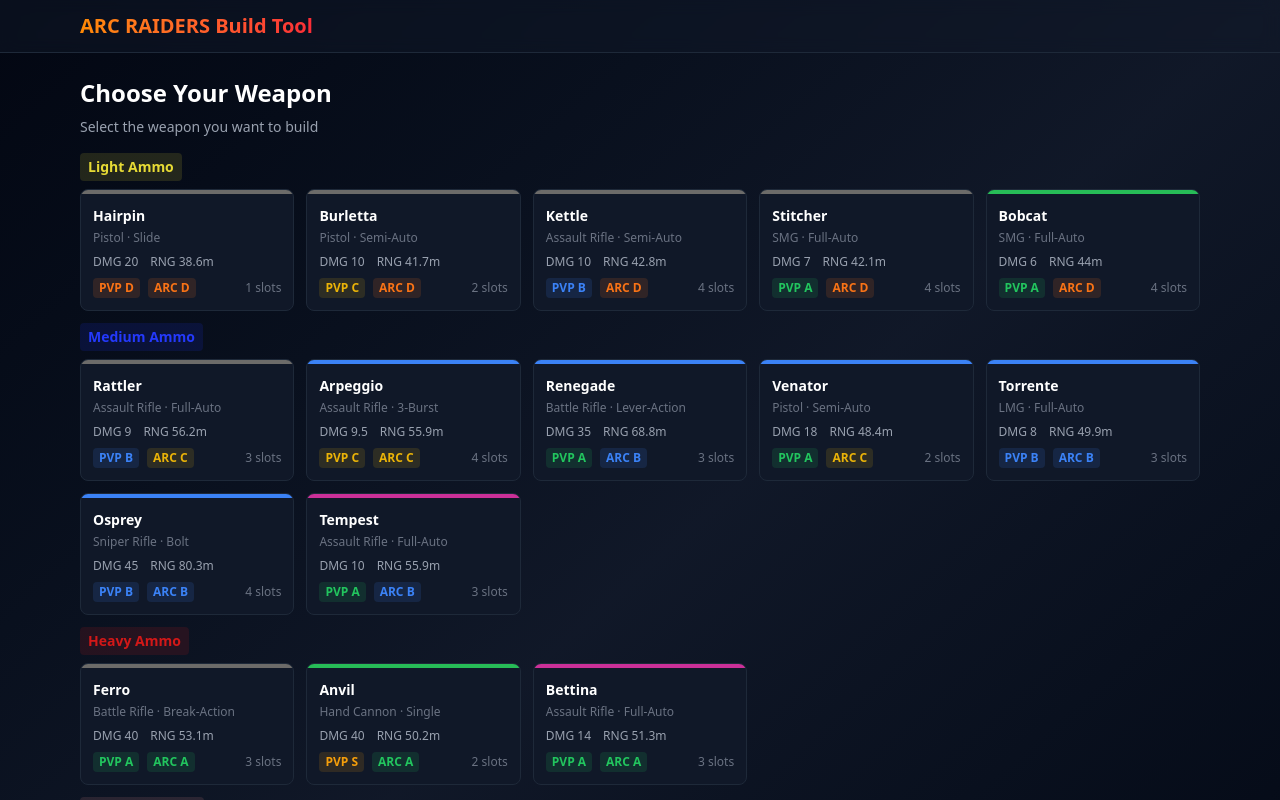
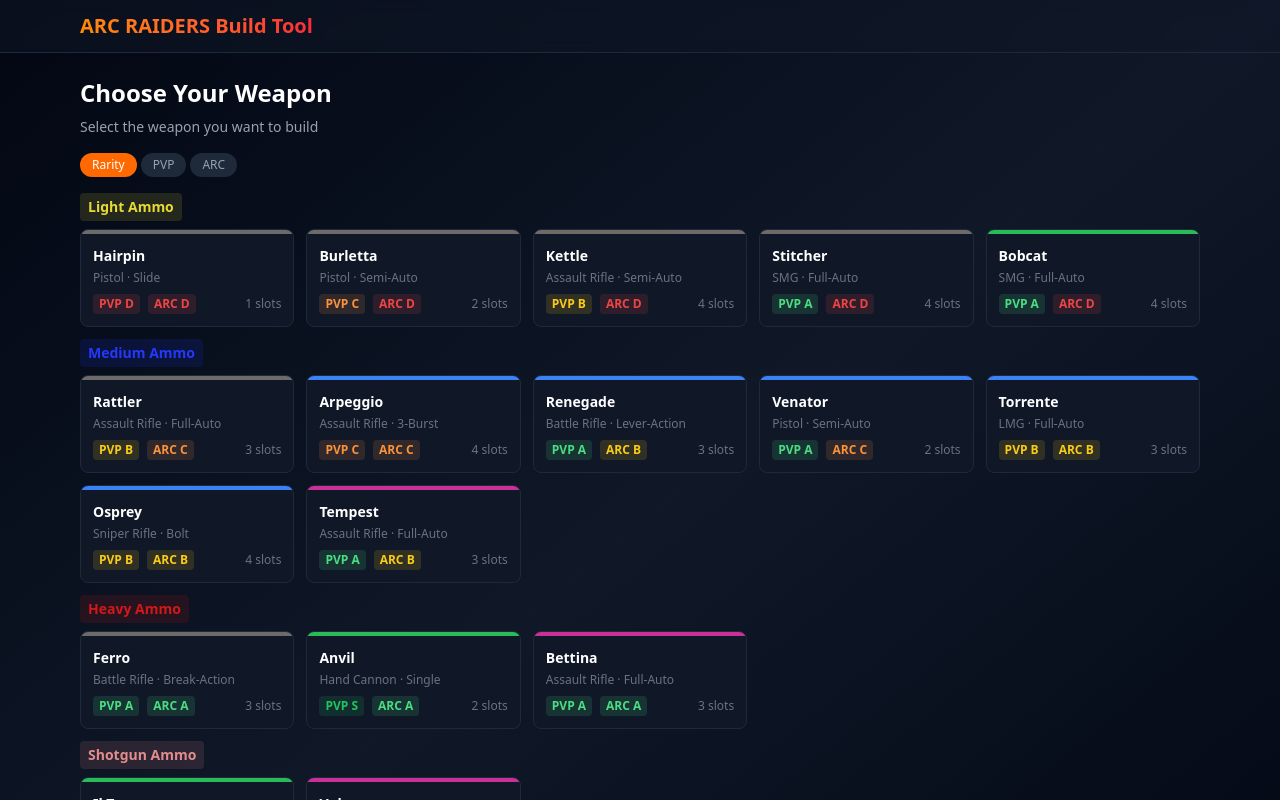
Before and after one commit to Jagg111/arc-kits, a React (Vite) app: page / in a window 1280 px wide. Shown: the top 800 px of the page. Built offline with nearby package versions, Linux system fonts and the light colour scheme.

Commit message:
cleaned up weapon tiles and added sorting

```diff
--- a/src/components/weapons/WeaponCard.tsx
+++ b/src/components/weapons/WeaponCard.tsx
@@ -29,12 +29,6 @@ export default function WeaponCard({ weapon, onSelect }: WeaponCardProps) {
         {CLASS_LABELS[weapon.weaponClass]} · {weapon.fireMode}
       </p>
 
-      {/* Quick stats */}
-      <div className="flex items-center gap-3 mb-2 text-xs text-gray-400">
-        <span>DMG {weapon.damage}</span>
-        <span>RNG {weapon.range}m</span>
-      </div>
-
       <div className="flex items-center justify-between">
         <div className="flex gap-2">
           <span className="text-xs font-bold px-1.5 py-0.5 rounded" style={{ backgroundColor: GRADE_COLORS[weapon.pvp] + "22", color: GRADE_COLORS[weapon.pvp] }}>
--- a/src/components/weapons/WeaponPicker.tsx
+++ b/src/components/weapons/WeaponPicker.tsx
@@ -1,13 +1,24 @@
+import { useState } from "react";
 import { WEAPONS } from "../../data/weapons";
-import { AMMO_TYPES, RARITY_ORDER } from "../../data/constants";
+import { AMMO_TYPES, RARITY_ORDER, GRADE_ORDER } from "../../data/constants";
 import type { Rarity } from "../../types";
 import AmmoGroup from "./AmmoGroup";
+
+type SortMode = "rarity" | "pvp" | "arc";
 
 interface WeaponPickerProps {
   onSelect: (id: string) => void;
 }
 
+const SORT_OPTIONS: { value: SortMode; label: string }[] = [
+  { value: "rarity", label: "Rarity" },
+  { value: "pvp", label: "PVP" },
+  { value: "arc", label: "ARC" },
+];
+
 export default function WeaponPicker({ onSelect }: WeaponPickerProps) {
+  const [sortMode, setSortMode] = useState<SortMode>("rarity");
+
   return (
     <div className="space-y-4">
       <div>
@@ -16,11 +27,31 @@ export default function WeaponPicker({ onSelect }: WeaponPickerProps) {
           Select the weapon you want to build
         </p>
       </div>
+      <div className="flex gap-1">
+        {SORT_OPTIONS.map((opt) => (
+          <button
+            key={opt.value}
+            onClick={() => setSortMode(opt.value)}
+            className={`px-3 py-1 text-xs font-medium rounded-full transition-colors ${
+              sortMode === opt.value
+                ? "bg-orange-500 text-white"
+                : "bg-gray-800 text-gray-400 hover:text-gray-200"
+            }`}
+          >
+            {opt.label}
+          </button>
+        ))}
+      </div>
       <div className="space-y-3">
         {AMMO_TYPES.map((ammoType) => {
           const guns = WEAPONS
             .filter((w) => w.ammoType === ammoType)
-            .sort((a, b) => RARITY_ORDER[a.rarity as Rarity] - RARITY_ORDER[b.rarity as Rarity]);
+            .sort((a, b) => {
+              if (sortMode === "rarity") {
+                return RARITY_ORDER[a.rarity as Rarity] - RARITY_ORDER[b.rarity as Rarity];
+              }
+              return GRADE_ORDER[a[sortMode]] - GRADE_ORDER[b[sortMode]];
+            });
           return (
             <AmmoGroup
               key={ammoType}
--- a/src/data/constants.ts
+++ b/src/data/constants.ts
@@ -57,12 +57,16 @@ export const RARITY_LABELS: Record<Rarity, string> = {
 };
 
 export const GRADE_COLORS: Record<string, string> = {
-  S: "#f59e0b",
-  A: "#22c55e",
-  B: "#3b82f6",
-  C: "#eab308",
-  D: "#f97316",
-  F: "#ef4444",
+  S: "#22c55e",
+  A: "#4ade80",
+  B: "#facc15",
+  C: "#fb923c",
+  D: "#ef4444",
+  F: "#6b7280",
+};
+
+export const GRADE_ORDER: Record<string, number> = {
+  S: 1, A: 2, B: 3, C: 4, D: 5, F: 6,
 };
 
 export const AMMO_TYPES: AmmoType[] = [
```
